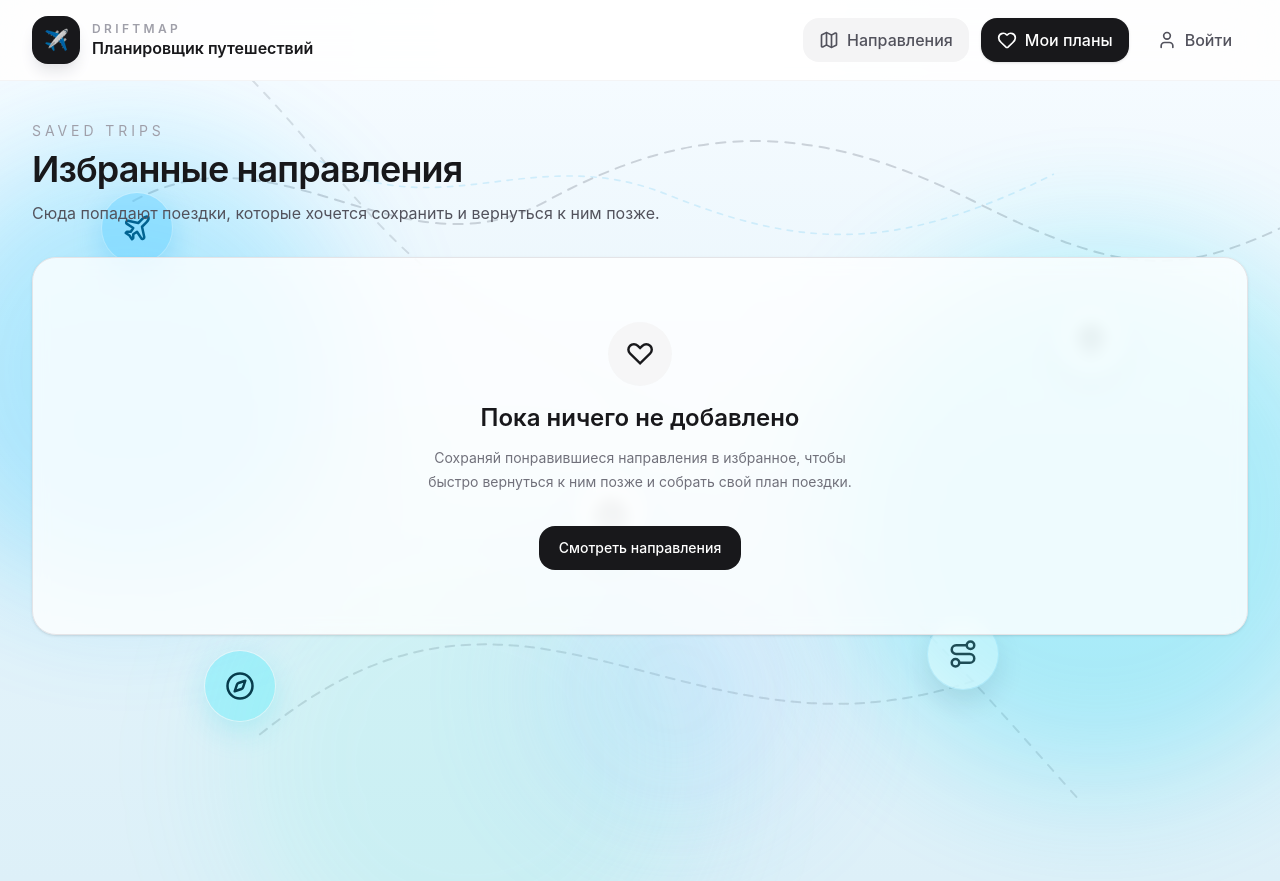
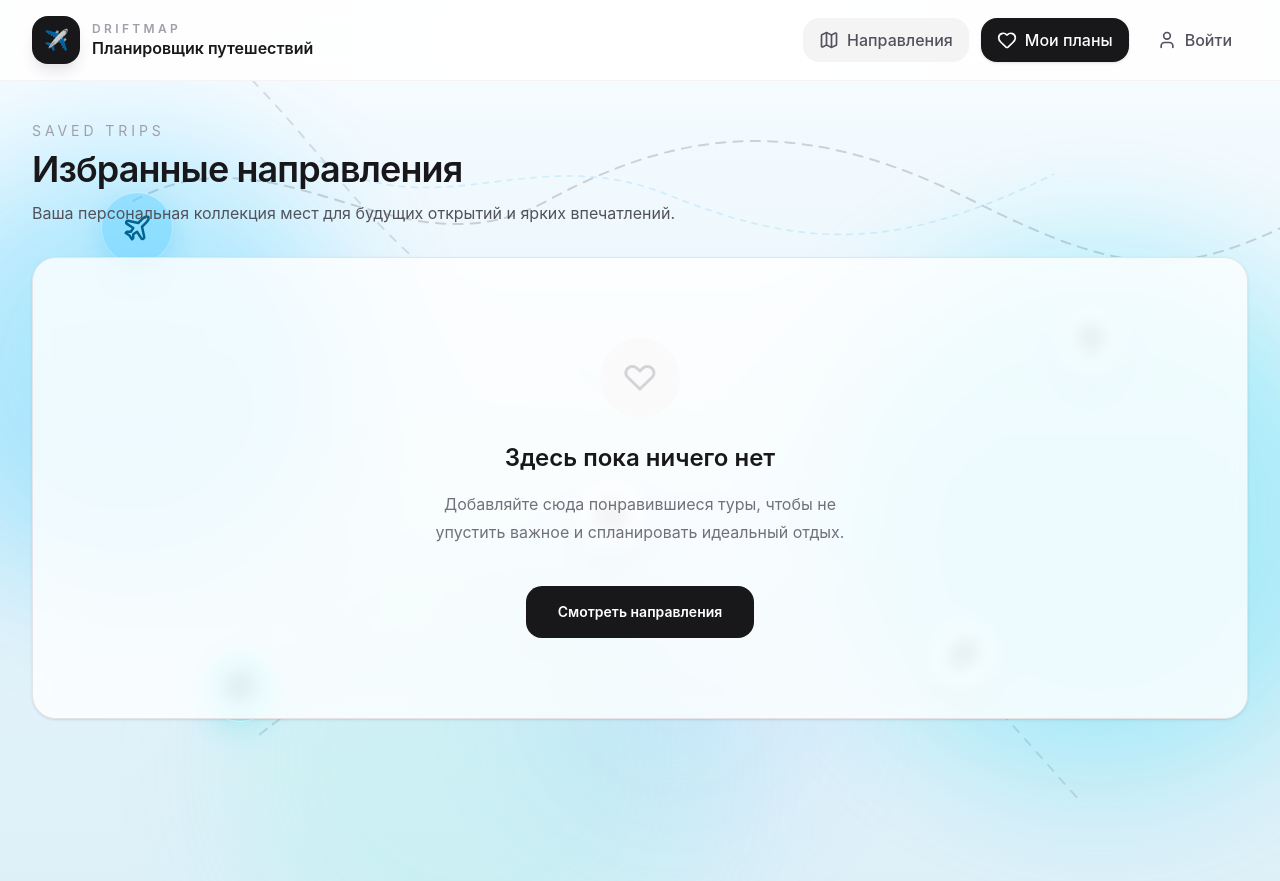
Before and after one commit to vladisalexIT/drift-map, a React (Vite) app: page /#/favorites in a window 1280 px wide. Built offline with nearby package versions, Linux system fonts and the light colour scheme.

Commit message:
fix: show empty state when favorites are empty

```diff
--- a/src/App.jsx
+++ b/src/App.jsx
@@ -5,24 +5,12 @@ import { Home } from './pages/Home';
 import { TripDetailsPage } from './pages/TripDetailsPage';
 import { FavoritesPage } from './pages/FavoritesPage';
 import { NotFound } from './pages/NotFound';
+import { useFavorites } from './context/FavoritesContext';
 
 export default function App() {
-  const [favorites, setFavorites] = useState(() => {
-    const saved = localStorage.getItem('favorites');
-    return saved ? JSON.parse(saved) : [];
-  });
 
-  useEffect(() => {
-    localStorage.setItem('favorites', JSON.stringify(favorites));
-  }, [favorites]);
 
-  const toggleFavorite = (trip) => {
-    setFavorites((prev) =>
-      prev.some((item) => item.id === trip.id)
-        ? prev.filter((item) => item.id !== trip.id)
-        : [...prev, trip]
-    );
-  };
+  const { favorites, toggleFavorite, clearFavorites } = useFavorites();
 
   return (
     <div className="min-h-screen bg-[radial-gradient(circle_at_top,_#ffffff_0%,_#f8fafc_38%,_#f4f4f5_100%)] text-zinc-900">
@@ -39,7 +27,13 @@ export default function App() {
         />
         <Route
           path="/favorites"
-          element={<FavoritesPage favorites={favorites} onToggleFavorite={toggleFavorite} />}
+          element={
+            <FavoritesPage
+              favorites={favorites}
+              onToggleFavorite={toggleFavorite}
+              onClearFavorites={clearFavorites}
+            />
+          }
         />
         <Route path="*" element={<NotFound />} />
       </Routes>
--- a/src/context/FavoritesContext.jsx
+++ b/src/context/FavoritesContext.jsx
@@ -2,28 +2,37 @@ import { createContext, useContext, useState, useEffect } from 'react';
 
 const FavoritesContext = createContext();
 
+const STORAGE_KEY = 'drift_favs';
+
 export const FavoritesProvider = ({ children }) => {
   const [favorites, setFavorites] = useState(() => {
-    const saved = localStorage.getItem('drift_favs');
+    const saved = localStorage.getItem(STORAGE_KEY);
     return saved ? JSON.parse(saved) : [];
   });
 
   useEffect(() => {
-    localStorage.setItem('drift_favs', JSON.stringify(favorites));
+    localStorage.setItem(STORAGE_KEY, JSON.stringify(favorites));
   }, [favorites]);
 
   const toggleFavorite = (trip) => {
-    setFavorites(prev =>
-      prev.some(item => item.id === trip.id)
-        ? prev.filter(item => item.id !== trip.id)
+    setFavorites((prev) =>
+      prev.some((item) => item.id === trip.id)
+        ? prev.filter((item) => item.id !== trip.id)
         : [...prev, trip]
     );
   };
 
-  const isFavorite = (id) => favorites.some(item => item.id === id);
+  const clearFavorites = () => {
+    setFavorites([]);
+    localStorage.removeItem(STORAGE_KEY);
+  };
+
+  const isFavorite = (id) => favorites.some((item) => item.id === id);
 
   return (
-    <FavoritesContext.Provider value={{ favorites, toggleFavorite, isFavorite }}>
+    <FavoritesContext.Provider
+      value={{ favorites, toggleFavorite, isFavorite, clearFavorites }}
+    >
       {children}
     </FavoritesContext.Provider>
   );
--- a/src/pages/FavoritesPage.jsx
+++ b/src/pages/FavoritesPage.jsx
@@ -2,24 +2,36 @@ import { Link } from 'react-router-dom';
 import { TripCard } from '../components/TripCard';
 import BackgroundDecorations from '../components/BackgroundDecorations';
 
-export const FavoritesPage = ({ favorites = [], onToggleFavorite }) => {
+export const FavoritesPage = ({ favorites = [], onToggleFavorite, onClearFavorites }) => {
   return (
     <main className="relative min-h-screen overflow-hidden">
-      {/* Фон на всю страницу */}
       <div className="pointer-events-none absolute inset-0 z-0">
         <BackgroundDecorations />
       </div>
 
-      {/* Контент поверх фона */}
       <div className="relative z-10 mx-auto max-w-7xl px-4 py-10 sm:px-6 lg:px-8">
-        <div className="mb-8">
+        <div className="mb-8 flex flex-col justify-between gap-6 md:flex-row md:items-end">
+          <div className="max-w-2xl">
             <p className="text-sm uppercase tracking-[0.28em] text-zinc-400">Saved trips</p>
             <h2 className="mt-2 text-4xl font-semibold tracking-tight text-zinc-900">
               Избранные направления
             </h2>
             <p className="mt-3 text-zinc-600">
-            Сюда попадают поездки, которые хочется сохранить и вернуться к ним позже.
+              Ваша персональная коллекция мест для будущих открытий и ярких впечатлений.
             </p>
+          </div>
+
+          {favorites.length > 0 && (
+            <button
+              onClick={() => {onClearFavorites()}}
+              className="cursor-pointer inline-flex items-center gap-2 rounded-xl border border-zinc-200 bg-white/50 px-4 py-2.5 text-sm font-medium text-zinc-600 transition-all hover:bg-red-50 hover:text-red-600 hover:border-red-100 focus:outline-none"
+            >
+              <svg xmlns="http://www.w3.org/2000/svg" width="16" height="16" fill="none" viewBox="0 0 24 24" stroke="currentColor" strokeWidth="2">
+                <path strokeLinecap="round" strokeLinejoin="round" d="M19 7l-.867 12.142A2 2 0 0116.138 21H7.862a2 2 0 01-1.995-1.858L5 7m5 4v6m4-6v6m1-10V4a1 1 0 00-1-1h-4a1 1 0 00-1 1v3M4 7h16" />
+              </svg>
+              Очистить список
+            </button>
+          )}
         </div>
 
         {favorites.length > 0 ? (
@@ -34,20 +46,19 @@ export const FavoritesPage = ({ favorites = [], onToggleFavorite }) => {
             ))}
           </div>
         ) : (
-          <div className="rounded-3xl border border-zinc-200 bg-white/80 px-6 py-16 text-center shadow-sm backdrop-blur-sm">
-            <div className="mx-auto mb-4 flex h-16 w-16 items-center justify-center rounded-full bg-zinc-100/80 text-3xl">
+          <div className="rounded-3xl border border-zinc-200 bg-white/80 px-6 py-20 text-center shadow-sm backdrop-blur-sm">
+            <div className="mx-auto mb-6 flex h-20 w-20 items-center justify-center rounded-full bg-zinc-50 text-4xl text-zinc-300">
               ♡
             </div>
             <h3 className="text-2xl font-semibold text-zinc-900">
-              Пока ничего не добавлено
+              Здесь пока ничего нет
             </h3>
-            <p className="mx-auto mt-3 max-w-md text-sm leading-6 text-zinc-500">
-              Сохраняй понравившиеся направления в избранное, чтобы быстро вернуться к ним позже
-              и собрать свой план поездки.
+            <p className="mx-auto mt-4 max-w-md text-base leading-7 text-zinc-500">
+              Добавляйте сюда понравившиеся туры, чтобы не упустить важное и спланировать идеальный отдых.
             </p>
             <Link
               to="/"
-              className="mt-8 inline-flex items-center rounded-2xl bg-zinc-900 px-5 py-3 text-sm font-medium text-white transition hover:bg-zinc-800"
+              className="mt-10 inline-flex items-center rounded-2xl bg-zinc-900 px-8 py-4 text-sm font-semibold text-white transition hover:bg-zinc-800 hover:shadow-lg active:scale-95"
             >
               Смотреть направления
             </Link>
@@ -55,7 +66,6 @@ export const FavoritesPage = ({ favorites = [], onToggleFavorite }) => {
         )}
       </div>
 
-      {/* Нижний отступ страницы, чтобы при длинном списке был комфортный край */}
       <div className="h-20" />
     </main>
   );
```
Lines whose indentation alone changed are shown as unchanged.
